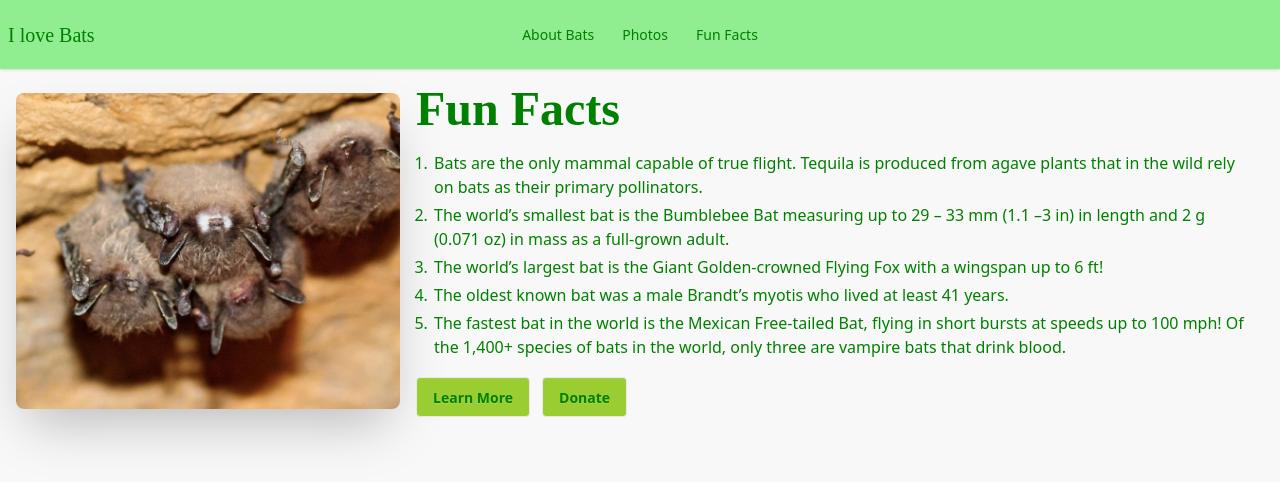
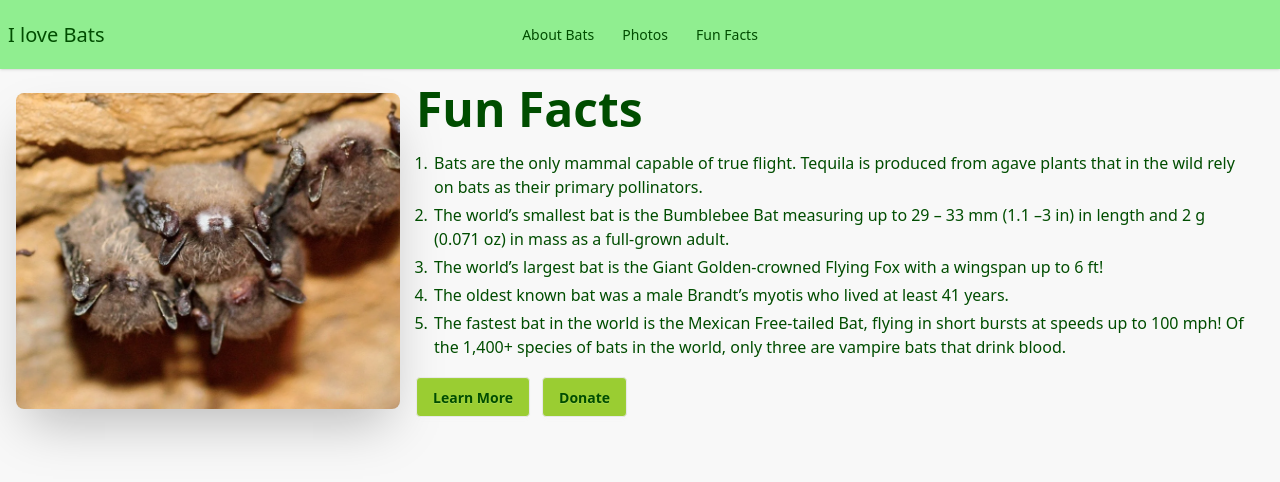
Before and after one commit to coding4cuties/basic-website-template, a Next.js app: page / in a window 1280 px wide. Both pictures are taken after a click on the link "Fun Facts". Shown: the top 482 px of the page. Built offline with nearby package versions, Linux system fonts and the light colour scheme.

Commit message:
Fixing color contrast

```diff
--- a/app/globals.css
+++ b/app/globals.css
@@ -1,21 +1,16 @@
 @import "tailwindcss";
 @plugin "daisyui";
 
-
  .btn-custom {
-  color: green;
+  color: #004D00;
   background-color: yellowgreen;
  }
  .menu-custom{
   background-color: lightgreen;
  }
 
- h1 {
-  font-family: BerlinXBold; /* use font */
-}
-
 body{
-  color: green;
+  color: #004D00;
 }
 
 li{
```
